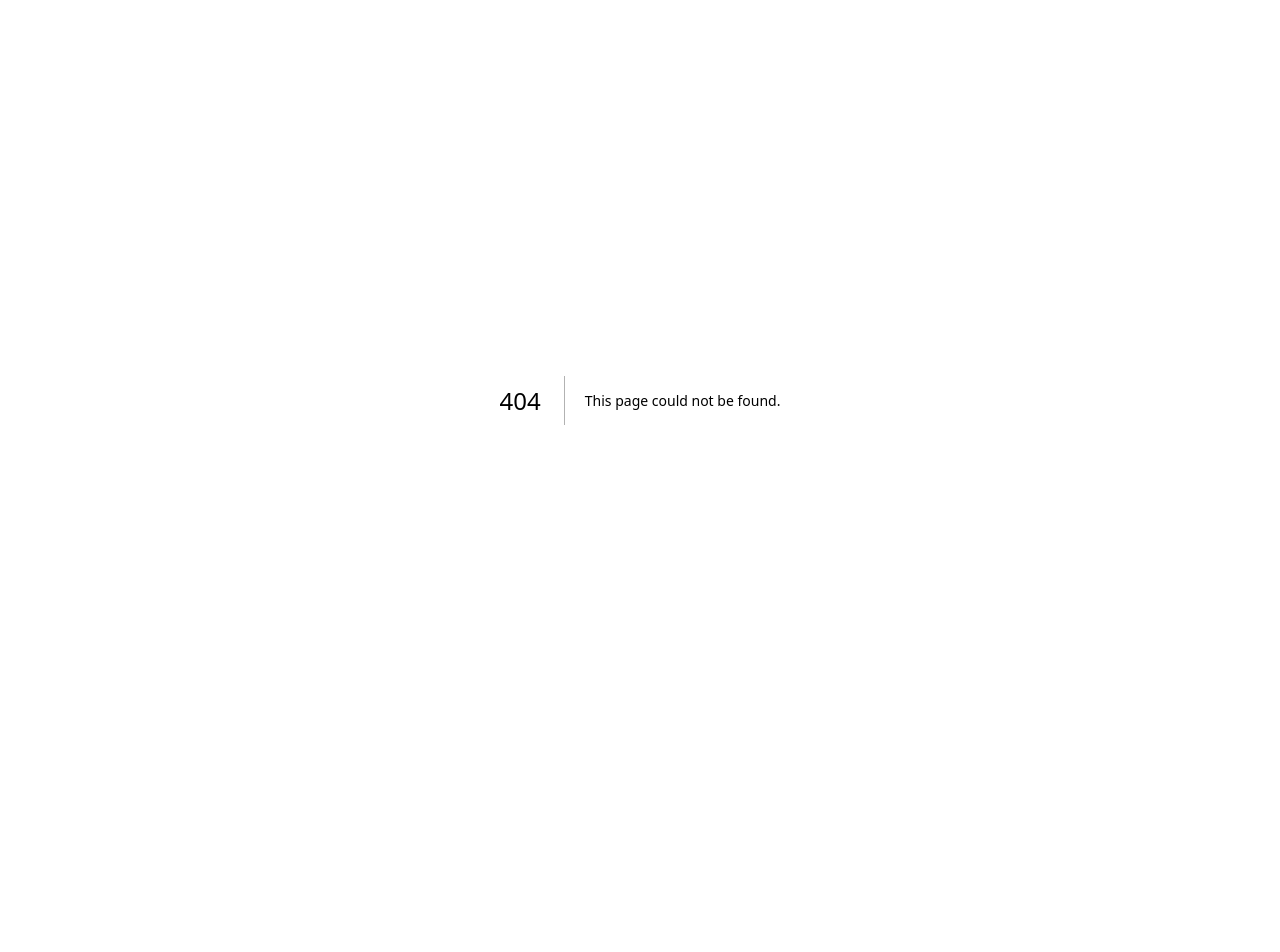
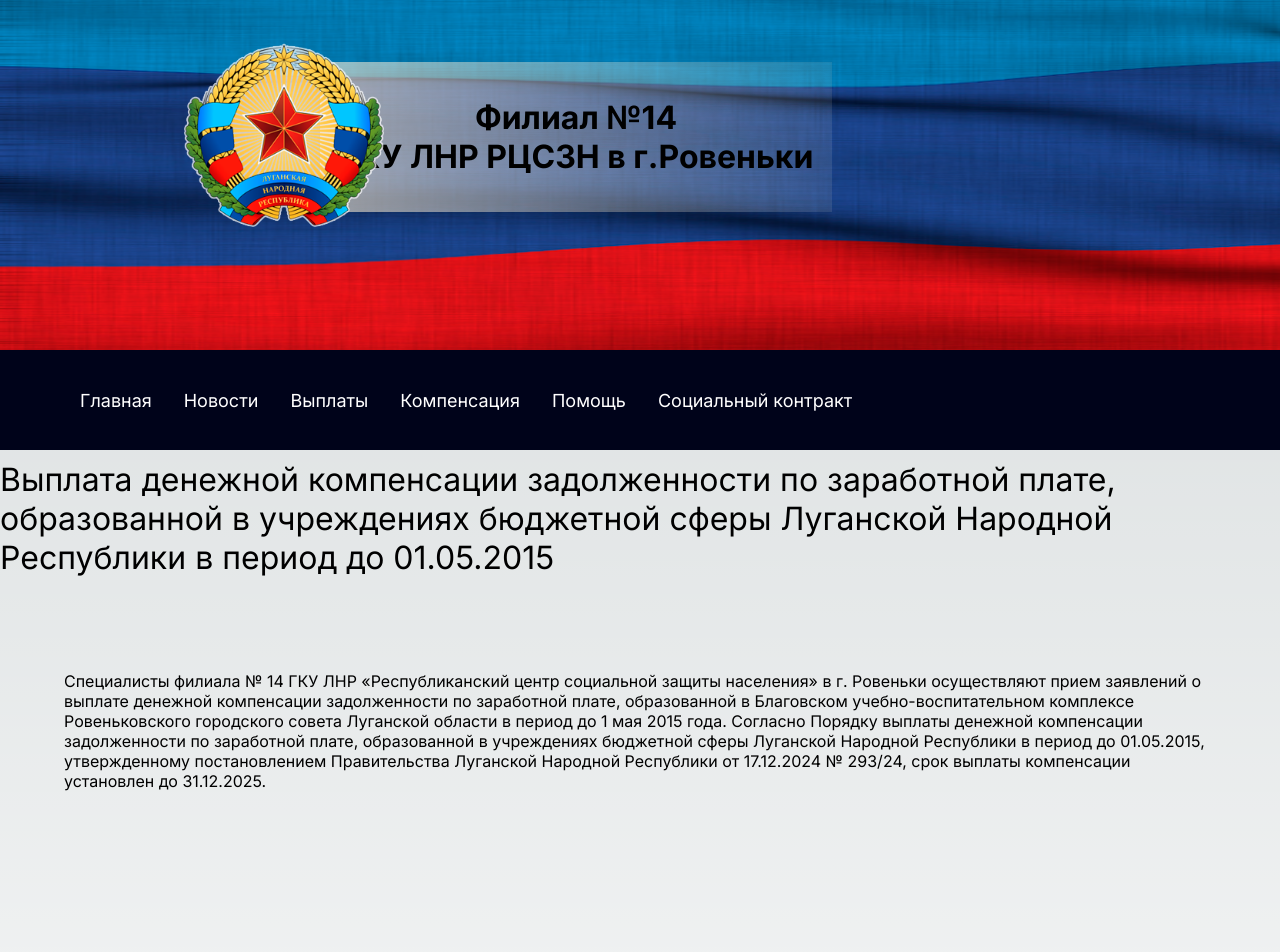
Before and after one commit to KorolkovAlexander/Utszn2, a Next.js app: page /News/30 in a window 1280 px wide. Before the commit this address had no page. Shown: the top 952 px of the page. Before the commit the page ends 800 px from the top, so only its background shows below. Built offline with nearby package versions, Linux system fonts and the light colour scheme.

Commit message:
dsfлrrewedleудrrrdddfftуdnvnhzqzqfnfamglizpдlml

```diff
--- /dev/null
+++ b/src/app/News/30/page.js
@@ -0,0 +1,58 @@
+import styles from "../../page.module.css";
+import Title from "../../../../Components/Title";
+import Header from "../../../../Components/Header";
+import Footer from "../../../../Components/Footer";
+import Image from "next/image";
+
+
+export default function Page() {
+    return (
+
+      <div className={styles.container}>
+
+
+      <div className={styles.headerframe}>
+        <div className={styles.flag}>
+          <img src="../flag.png" />
+        </div>
+        <Title className={styles.title} />
+        <div className={styles.logo}>
+          <img src="../logo.svg" />
+        </div>
+      </div>
+
+      <Header />
+
+      <main className={styles.mainpost2}>
+
+
+
+      <div className={styles.title2}>Выплата денежной компенсации задолженности по заработной плате, образованной в учреждениях бюджетной сферы Луганской Народной Республики в период до 01.05.2015</div>
+      <div className={styles.text2}> Специалисты филиала № 14 ГКУ ЛНР «Республиканский центр социальной защиты населения» в г. Ровеньки осуществляют прием заявлений о выплате денежной компенсации задолженности по заработной плате,
+      образованной в Благовском учебно-воспитательном комплексе Ровеньковского городского совета Луганской области в период до 1 мая 2015 года. Согласно Порядку выплаты денежной компенсации задолженности по заработной плате,
+      образованной в учреждениях бюджетной сферы Луганской Народной Республики в период до 01.05.2015, утвержденному постановлением Правительства Луганской Народной Республики от 17.12.2024 № 293/24, срок выплаты компенсации установлен до 31.12.2025.      <br/>
+
+<br/>
+
+
+<br/>
+
+<br/>
+<br/>
+
+        <br/>
+
+
+
+
+
+</div>
+
+
+
+
+
+      </main>
+      <Footer className={styles.footer} />
+    </div>
+  )}
```
Also changed, not shown: src/app/News/page.js (+1 -9 lines), public/73.jpg (added).
